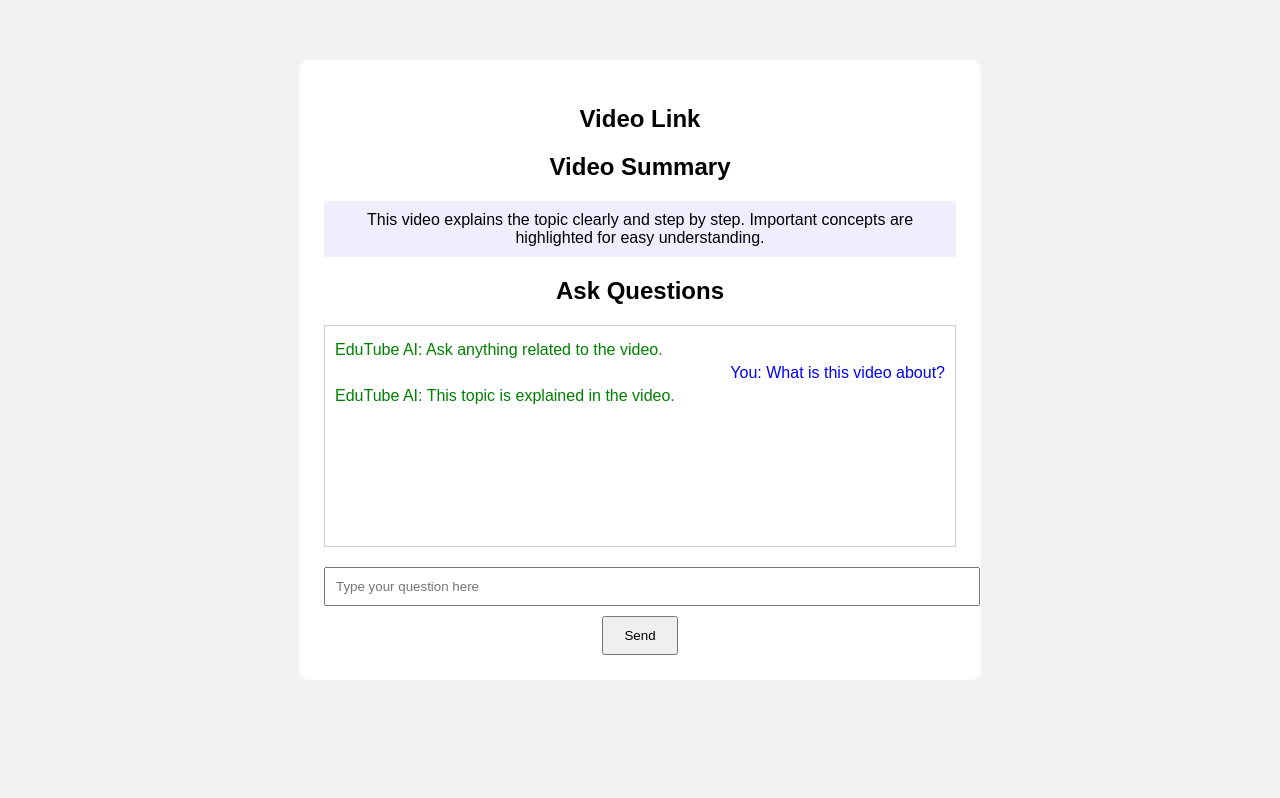
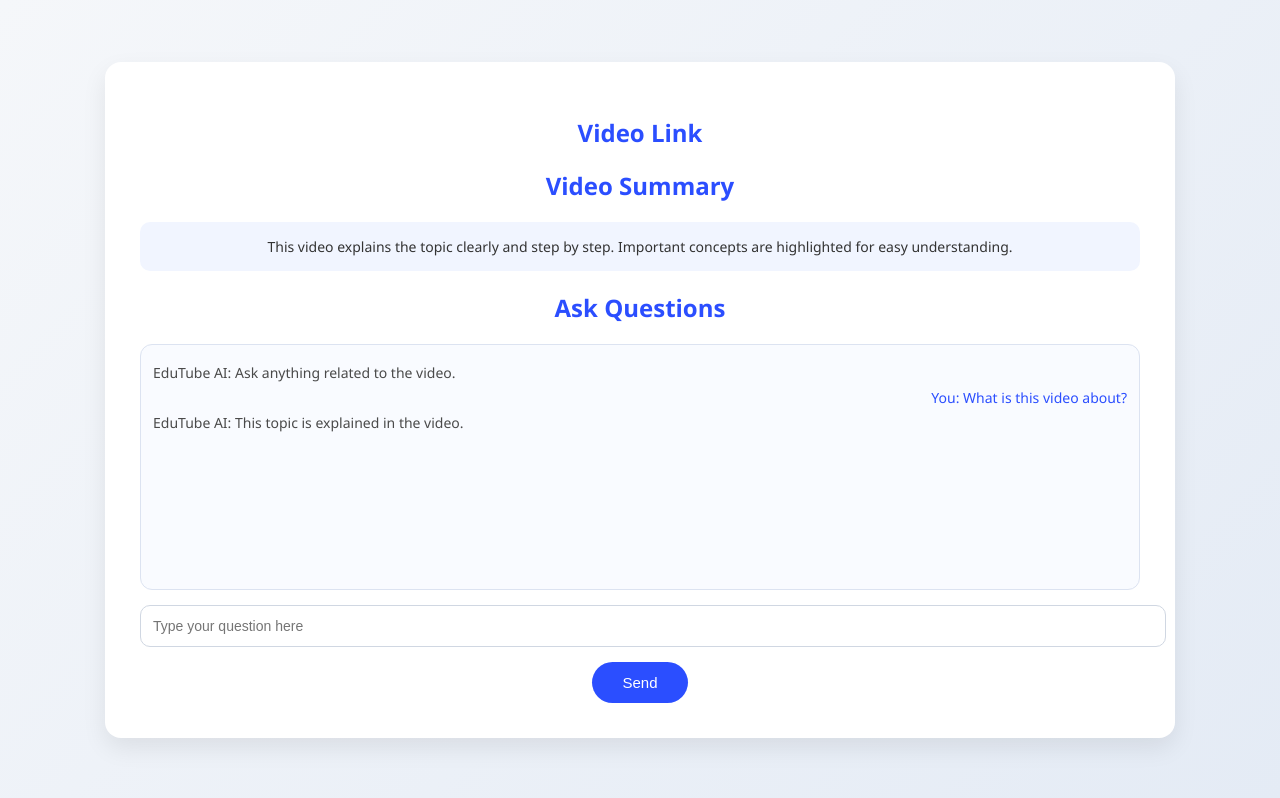
Before and after one commit to Munazz-a/EduTube---Study-Assistant, a website: page Frontend/summary.html in a window 1280 px wide. Drawn offline with Linux system fonts and the light colour scheme.

Commit message:
Refactor CSS for improved layout and styling

```diff
--- a/Frontend/style.css
+++ b/Frontend/style.css
@@ -1,51 +1,97 @@
+/* Common body */
 body {
-  font-family: Arial, sans-serif;
-  background: #f2f2f2;
+  margin: 0;
+  min-height: 100vh;
+  display: flex;
+  justify-content: center;
+  align-items: center;
+  background: linear-gradient(135deg, #f5f7fa, #e4ebf5);
+  font-family: "Segoe UI", Arial, sans-serif;
 }
 
-.box, .container {
-  width: 50%;
-  margin: 60px auto;
-  background: white;
-  padding: 25px;
-  border-radius: 10px;
+/* Card layout (used for both pages) */
+.box,
+.container {
+  background: #ffffff;
+  padding: 35px;
+  width: 1000px;
+  border-radius: 16px;
+  box-shadow: 0 10px 25px rgba(0, 0, 0, 0.08);
   text-align: center;
 }
 
+/* Headings */
+h1, h2 {
+  color: #2b4eff;
+  margin-bottom: 20px;
+}
+
+/* Input fields */
 input {
   width: 100%;
-  padding: 10px;
-  margin: 10px 0;
+  padding: 12px;
+  border-radius: 10px;
+  border: 1px solid #d0d7e2;
+  font-size: 14px;
+  margin-bottom: 15px;
+  outline: none;
 }
 
-button {
-  padding: 10px 20px;
-  cursor: pointer;
+input:focus {
+  border-color: #2b4eff;
 }
 
+/* Buttons */
+button {
+  background: #2b4eff;
+  color: white;
+  border: none;
+  padding: 12px 30px;
+  font-size: 15px;
+  border-radius: 25px;
+  cursor: pointer;
+  transition: 0.2s;
+}
+
+button:hover {
+  background: #1f3bd1;
+}
+
+/* Summary box */
 .summary {
-  background: #eef;
-  padding: 10px;
+  background: #f1f5ff;
+  padding: 15px;
+  border-radius: 10px;
+  font-size: 14px;
+  color: #333;
+  margin-bottom: 20px;
+  width: 100%;
+  box-sizing: border-box;
+}
+
+/* Chatbox */
+.chatbox {
+  background: #f9fbff;
+  border: 1px solid #dce3f1;
+  border-radius: 12px;
+  padding: 12px;
+  height: 220px;
+  overflow-y: auto;
+  text-align: left;
   margin-bottom: 15px;
 }
 
-.chatbox {
-  border: 1px solid #ccc;
-  height: 200px;
-  padding: 10px;
-  overflow-y: auto;
-  margin-bottom: 10px;
-  text-align: left;
-}
-
+/* Chat bubbles */
 .user {
   text-align: right;
-  color: blue;
-  margin: 5px 0;
+  color: #2b4eff;
+  margin: 6px 0;
+  font-size: 14px;
 }
 
 .bot {
   text-align: left;
-  color: green;
-  margin: 5px 0;
+  color: #4a4a4a;
+  margin: 6px 0;
+  font-size: 14px;
 }
```
